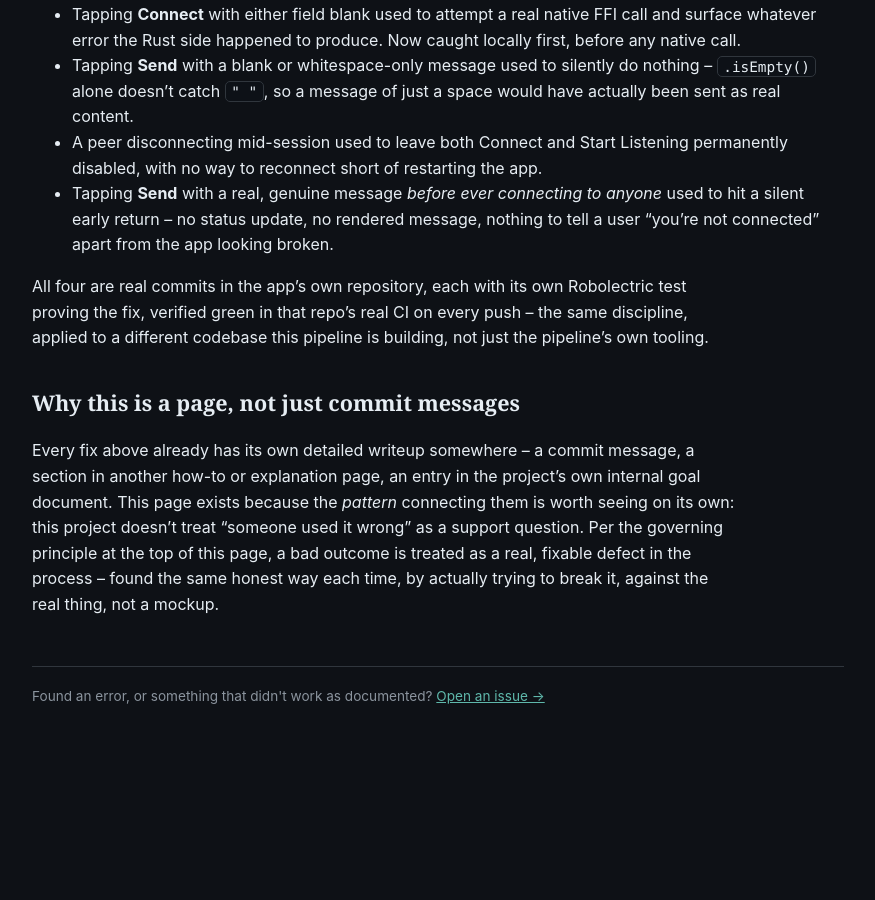
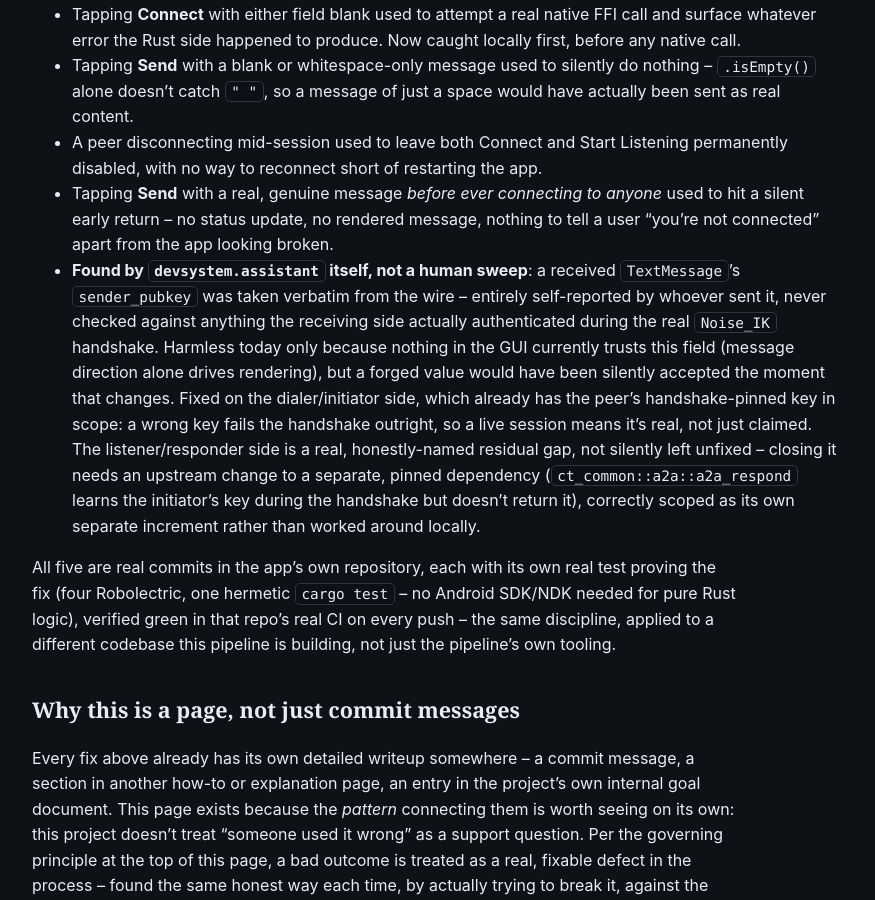
Before and after one commit to scimbe/CADS-devsystem-docs, a Jekyll site: the page built from _explanation/dau-lens-and-stress-testing.md, in a window 1280 px wide and 900 px high, scrolled down 12451 px. Shown: the whole window, without its empty margins (322-1197 px from the left). Built offline with Jekyll 4.4.1, drawn with Linux system fonts in a browser that asks for light colours; before the commit the page ends 13222 px from its top, so only the background shows below that.

Commit message:
explanation: document the sender_pubkey provenance fix in the flagship-app DAU-lens list
CADS-webconference-android@79774cd -- a real security-hardening fix found by
devsystem.assistant itself, not a human sweep. Documents both what shipped
(initiator-side override) and the honestly-scoped residual gap (responder
side needs an upstream ct_common::a2a change).

```diff
--- a/_explanation/dau-lens-and-stress-testing.md
+++ b/_explanation/dau-lens-and-stress-testing.md
@@ -501,10 +501,22 @@ The DAU lens isn't only aimed at this project's own GUI -- it's applied to the r
 - Tapping **Send** with a real, genuine message *before ever connecting to anyone* used to hit a
   silent early return -- no status update, no rendered message, nothing to tell a user "you're not
   connected" apart from the app looking broken.
+- **Found by `devsystem.assistant` itself, not a human sweep**: a received `TextMessage`'s
+  `sender_pubkey` was taken verbatim from the wire -- entirely self-reported by whoever sent it,
+  never checked against anything the receiving side actually authenticated during the real
+  `Noise_IK` handshake. Harmless today only because nothing in the GUI currently trusts this field
+  (message direction alone drives rendering), but a forged value would have been silently accepted
+  the moment that changes. Fixed on the dialer/initiator side, which already has the peer's
+  handshake-pinned key in scope: a wrong key fails the handshake outright, so a live session means
+  it's real, not just claimed. The listener/responder side is a real, honestly-named residual gap,
+  not silently left unfixed -- closing it needs an upstream change to a separate, pinned dependency
+  (`ct_common::a2a::a2a_respond` learns the initiator's key during the handshake but doesn't return
+  it), correctly scoped as its own separate increment rather than worked around locally.
 
-All four are real commits in the app's own repository, each with its own Robolectric test proving
-the fix, verified green in that repo's real CI on every push -- the same discipline, applied to a
-different codebase this pipeline is building, not just the pipeline's own tooling.
+All five are real commits in the app's own repository, each with its own real test proving the fix
+(four Robolectric, one hermetic `cargo test` -- no Android SDK/NDK needed for pure Rust logic),
+verified green in that repo's real CI on every push -- the same discipline, applied to a different
+codebase this pipeline is building, not just the pipeline's own tooling.
 
 ## Why this is a page, not just commit messages
 
```
